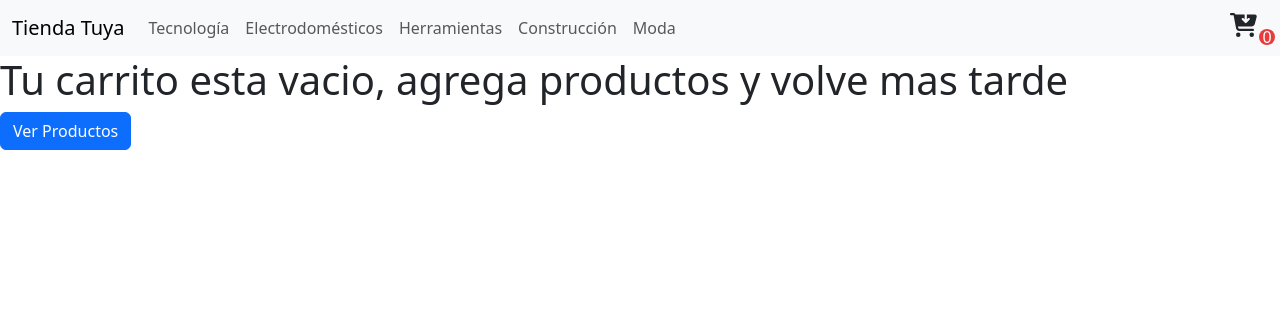
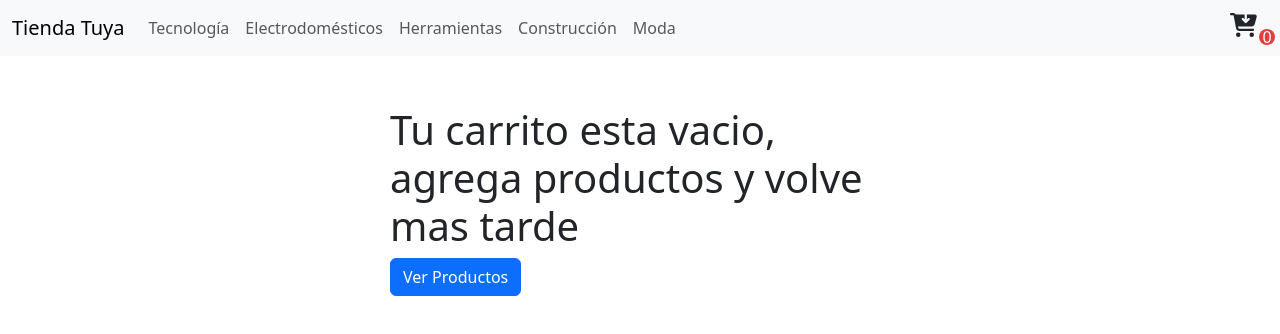
Before and after one commit to julianVillega/Ecomerce, a React (Vite) app: page /checkout in a window 1280 px wide. Shown: the top 334 px of the page. Built offline with nearby package versions, Linux system fonts and the light colour scheme.

Commit message:
mejoro estilos del checkout

```diff
--- a/src/components/Checkout/Checkout.css
+++ b/src/components/Checkout/Checkout.css
@@ -1,3 +1,7 @@
+.empty-cart, .order-div {
+    margin: 50px auto;
+    width: clamp(200px, 80vw, 500px);
+}
 .main {
     display: flex;
     flex-direction: column;
@@ -54,23 +58,23 @@
 .form {
     display: flex;
     flex-direction: column;
-    width: 90%;
+    width: clamp(300px, 90%, 450px);
 }
 
 @media screen and (min-width: 1024px) {
     .main {
         display: grid;
-        justify-content: space-between;
+        justify-content: space-around;
         grid-template-rows: repeat(3, auto);
         grid-template-columns: repeat(2, 1fr);
         grid-template-areas:
-            'title ...'
+            'title form-title'
             'products form'
             'resume form';
         column-gap: 20px;
         justify-items: center;
     }
-    .main__title{
+    .main__title {
         grid-area: title;
         width: fit-content;
         justify-self: start;
--- a/src/components/Checkout/Checkout.jsx
+++ b/src/components/Checkout/Checkout.jsx
@@ -57,7 +57,7 @@ export const Checkout = () => {
     //si el carrito esta vacio y no estamos esperando el id de la orden
     if (products.length === 0 && orderId === null && !waitingOrder)
         return (
-            <div>
+            <div className='empty-cart'>
                 <h1>Tu carrito esta vacio, agrega productos y volve mas tarde</h1>
                 <Button as={NavLink} to={'/'}>
                     Ver Productos
@@ -68,7 +68,7 @@ export const Checkout = () => {
     //si estamos esperando el id del orden o ya lo tenemos
     if (orderId != null || waitingOrder) {
         return (
-            <>
+            <div className='order-div'>
                 <h1>Gracias por tu compra</h1>
                 <h2>
                     {'Tu numero de pedido es: '}
@@ -77,7 +77,7 @@ export const Checkout = () => {
                 <Button as={NavLink} to={'/'}>
                     Ver Productos
                 </Button>
-            </>
+            </div>
         );
     }
     return (
@@ -106,6 +106,7 @@ export const Checkout = () => {
                 <h3>{`Total: ${formatPrice(getFinalPrice())}`}</h3>
             </div>
             <Form onSubmit={handleSubmit} className='form'>
+                <h2>Completa tus datos:</h2>
                 <Form.Group className='mb-3' controlId='name'>
                     <Form.Label>Nombre</Form.Label>
                     <Form.Control
```
